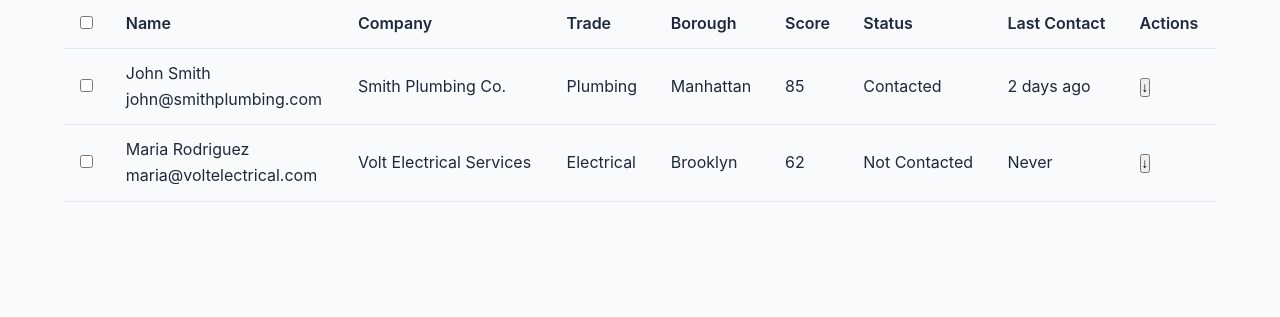
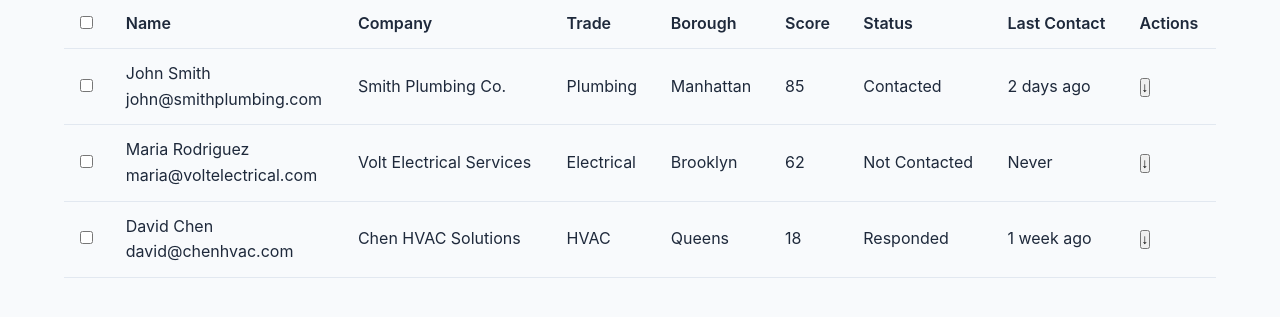
Before and after one commit to ijaffrey/claw_contractor, a Flask app: template portal/templates/campaigns/leads.html in a window 1280 px wide. Shown: the part 283-600 px from the top of the page. Run offline with Flask 3, Linux system fonts and the light colour scheme; the template is opened without the code that fills it, so the values that code supplies are empty.

Commit message:
[partial] step_2 action 11: append_file: portal/templates/campaigns/leads.html

```diff
--- a/portal/templates/campaigns/leads.html
+++ b/portal/templates/campaigns/leads.html
@@ -152,4 +152,73 @@
                         <td><span class="status-badge status-not-contacted">Not Contacted</span></td>
                         <td>Never</td>
                         <td><button class="btn-expand" onclick="toggleRowExpansion(2)">↓</button></td>
+                    </tr>                    <tr class="lead-details" id="details-2" style="display: none;">
+                        <td colspan="9">
+                            <div class="lead-details-content">
+                                <div class="details-section">
+                                    <h4>Contact Details</h4>
+                                    <p><strong>Phone:</strong> (718) 555-9876</p>
+                                    <p><strong>Address:</strong> 456 Oak Ave, Brooklyn, NY 11201</p>
+                                    <p><strong>Website:</strong> www.voltelectrical.com</p>
+                                </div>
+                                <div class="details-section">
+                                    <h4>Permit History</h4>
+                                    <ul>
+                                        <li>ELC-2024-005 - Office rewiring permit (In Progress)</li>
+                                    </ul>
+                                </div>
+                                <div class="details-section">
+                                    <h4>Proposal Drafts</h4>
+                                    <p>No proposals yet</p>
+                                </div>
+                            </div>
+                        </td>
                     </tr>
+
+                    <tr class="lead-row" data-lead-id="3">
+                        <td><input type="checkbox" class="lead-checkbox" onchange="updateBulkOperations()"></td>
+                        <td>
+                            <div class="lead-name">David Chen</div>
+                            <div class="lead-email">david@chenhvac.com</div>
+                        </td>
+                        <td>Chen HVAC Solutions</td>
+                        <td>HVAC</td>
+                        <td>Queens</td>
+                        <td><span class="score-badge score-low">18</span></td>
+                        <td><span class="status-badge status-responded">Responded</span></td>
+                        <td>1 week ago</td>
+                        <td><button class="btn-expand" onclick="toggleRowExpansion(3)">↓</button></td>
+                    </tr>
+                    <tr class="lead-details" id="details-3" style="display: none;">
+                        <td colspan="9">
+                            <div class="lead-details-content">
+                                <div class="details-section">
+                                    <h4>Contact Details</h4>
+                                    <p><strong>Phone:</strong> (347) 555-2468</p>
+                                    <p><strong>Address:</strong> 789 Pine St, Flushing, NY 11354</p>
+                                    <p><strong>Website:</strong> www.chenhvac.com</p>
+                                </div>
+                                <div class="details-section">
+                                    <h4>Permit History</h4>
+                                    <ul>
+                                        <li>HVC-2023-012 - Restaurant HVAC installation (Completed)</li>
+                                        <li>HVC-2023-008 - Residential AC permit (Approved)</li>
+                                    </ul>
+                                </div>
+                                <div class="details-section">
+                                    <h4>Proposal Drafts</h4>
+                                    <ul>
+                                        <li>Commercial HVAC Upgrade - Draft pending review</li>
+                                    </ul>
+                                </div>
+                            </div>
+                        </td>
+                    </tr>
+                </tbody>
+            </table>
+        </div>
+    </div>
+
+    <script src="{{ url_for('static', filename='campaigns.js') }}"></script>
+</body>
+</html>
```
